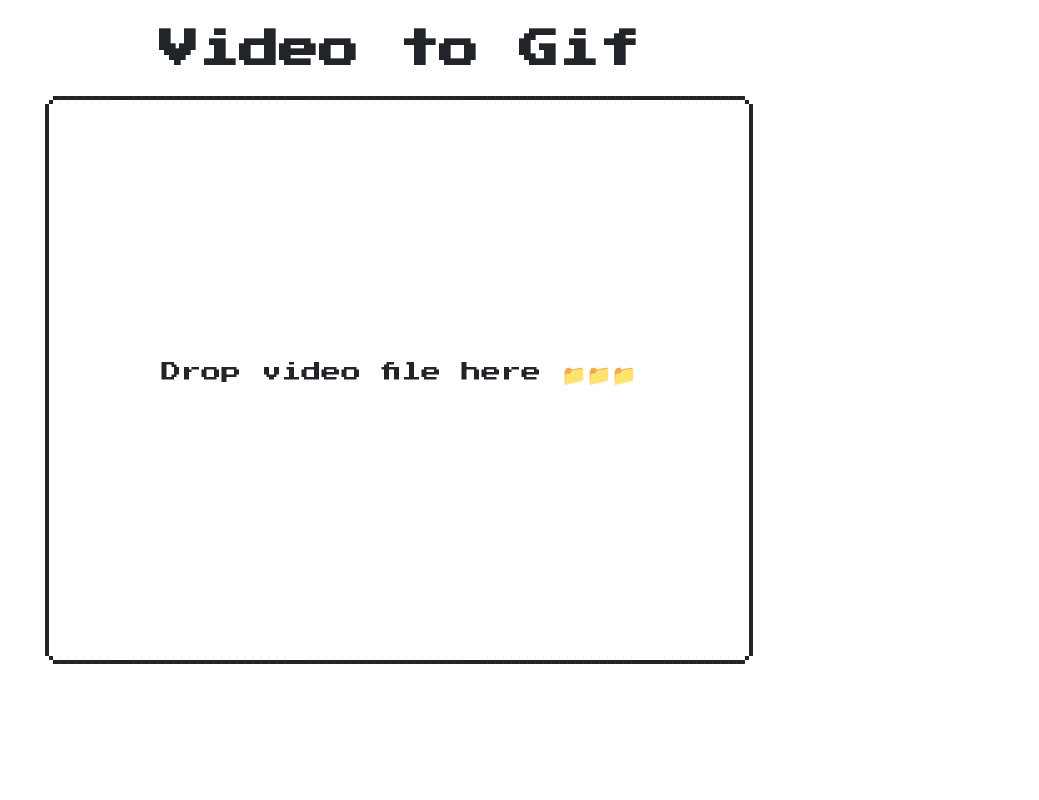
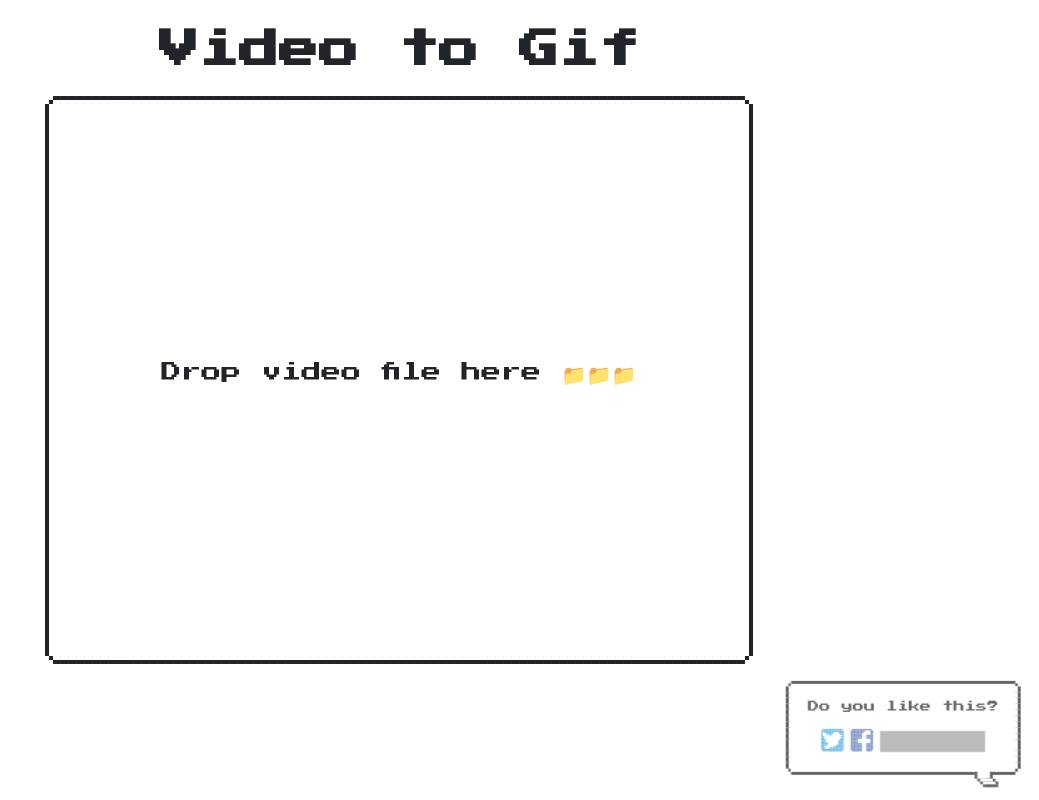
Before and after one commit to realdennis/video2gif, a website built with Parcel: page src/index.html in a window 1280 px wide. Shown: the whole page, without its empty margins (241-1280 px from the left). Built offline with nearby package versions, Linux system fonts and the light colour scheme; grey boxes are pictures that could not be loaded; what @ffmpeg/ffmpeg would draw is missing.

Commit message:
feat(social-shares): add social shares includes fb/twitter/gh at bottom right (#7)

```diff
--- a/src/css/app.scss
+++ b/src/css/app.scss
@@ -38,6 +38,29 @@
     margin: 10px;
     display: none;
   }
+  .sticky-social-container {
+    position: fixed;
+    bottom: 0px;
+    right: 0px;
+    display: flex;
+
+    transform: scale(0.7) translate(15%,15%);
+    opacity: 0.7;
+    transition: all 0.5s ease-in-out;
+
+    &:hover {
+      opacity: 1;
+      transform: unset;
+    }
+  }
+  .sticky-social-group {
+    display: flex;
+    align-items: center;
+    justify-content: center;
+    & > * {
+      margin: 5px;
+    }
+  }
 }
 
 #app[data-can-download="true"] {
@@ -47,4 +70,8 @@
   .output-download-btn {
     display: block;
   }
+
+  .sticky-github-container {
+    transform: translateX(0);
+  }
 }
--- a/src/index.html
+++ b/src/index.html
@@ -4,27 +4,50 @@
     <meta charset="UTF-8" />
     <meta name="viewport" content="width=device-width, initial-scale=1.0" />
     <title>Video2Gif</title>
-    <link rel="shortcut icon" href="./assets/favicon.ico">
-    <link href="https://fonts.googleapis.com/css?family=Press+Start+2P" rel="stylesheet">
-    <meta property="og:title" content="Video2Gif"/>
-    <meta property="og:description" content="Drag & drop video file, will convert to GIF and download."/>
-    <meta property="og:type" content="website"/>
-    <meta property="og:image" content="./assets/preview.jpg"/>
-    <meta property="og:url" content="https://video2gif.now.sh/"/>
+    <link rel="shortcut icon" href="./assets/favicon.ico" />
+    <link
+      href="https://fonts.googleapis.com/css?family=Press+Start+2P"
+      rel="stylesheet"
+    />
+    <meta property="og:title" content="Video2Gif" />
+    <meta
+      property="og:description"
+      content="Convert video to gif on browser and download it!"
+    />
+    <meta property="og:type" content="website" />
+    <meta property="og:image" content="./assets/preview.jpg" />
+    <meta property="og:url" content="https://video2gif.now.sh/" />
   </head>
   <body>
     <div id="app">
       <h1 class="headline">Video to Gif</h1>
-
       <div class="output-container nes-container is-rounded">
-        <img class="output-gif"></img>
-        <!-- <div class="message-container nes-container is-rounded "> -->
-          <p class="output-message"></p>
-        <!-- </div> -->
-        <button class="output-download-btn nes-btn is-primary">Download GIF File</button>
+        <img class="output-gif" />
+        <p class="output-message"></p>
+        <button class="output-download-btn nes-btn is-primary">
+          Download GIF File
+        </button>
       </div>
-
-
+      <div class="sticky-social-container">
+        <div class="nes-balloon from-right sticky-social-ballon">
+          <p>Do you like this?</p>
+          <div class="sticky-social-group">
+            <a
+              href="https://twitter.com/share?text=Video2Gif, convert video to gif on browser and download it!&url=https://video2gif.now.sh/"
+              target="_blank"
+              ><i class="nes-icon twitter"></i
+            ></a>
+            <a href="https://www.facebook.com/sharer.php?u=https://video2gif.now.sh/" target="_blank"><i class="nes-icon facebook"></i></a>
+            <iframe
+              class="github-btn"
+              src="https://ghbtns.com/github-btn.html?user=realdennis&repo=video2gif&type=star&count=true&size=large"
+              height="30"
+              width="150"
+              frameborder="0"
+            ></iframe>
+          </div>
+        </div>
+      </div>
     </div>
     <script src="./js/index.js"></script>
     <script src="./css/index.js"></script>
```
